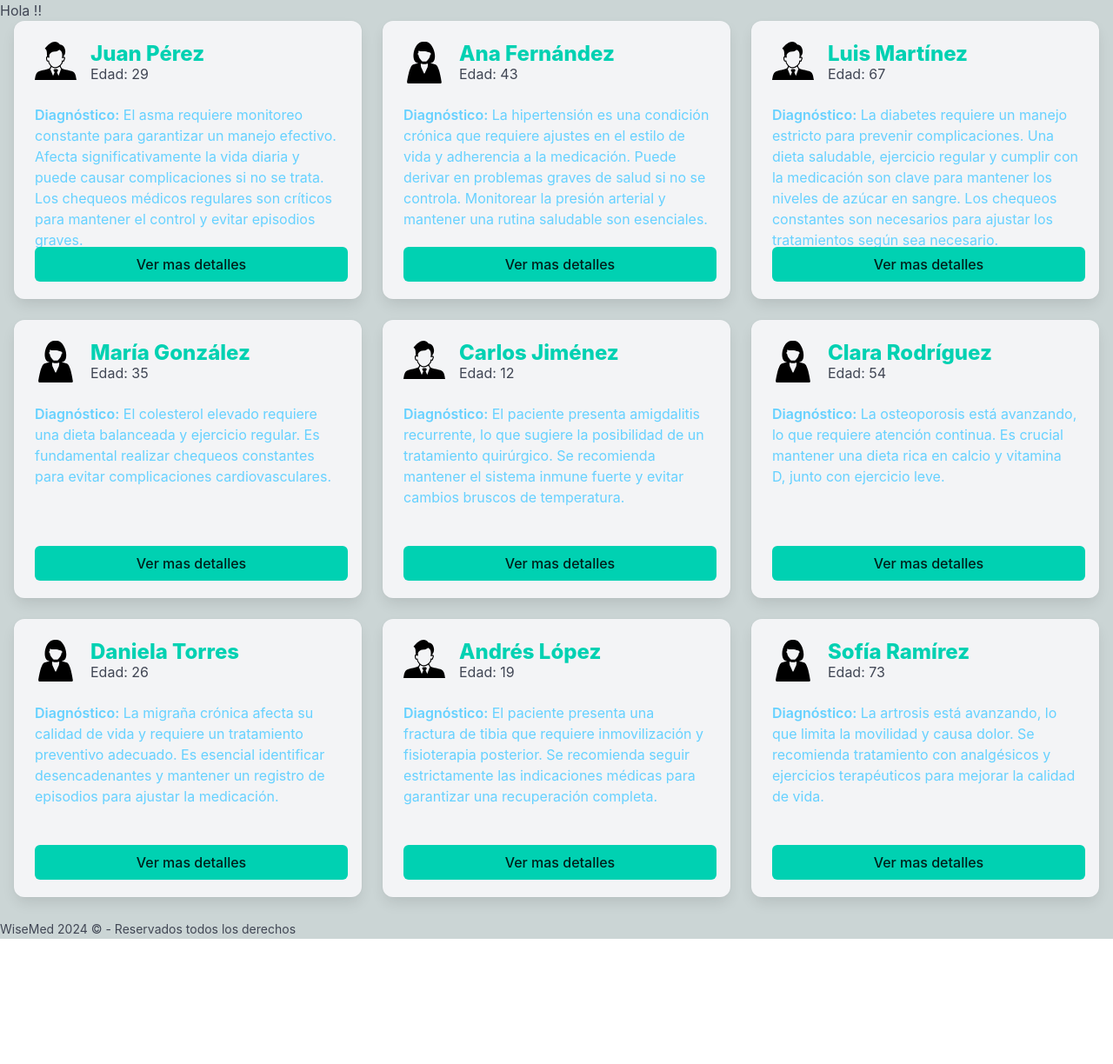
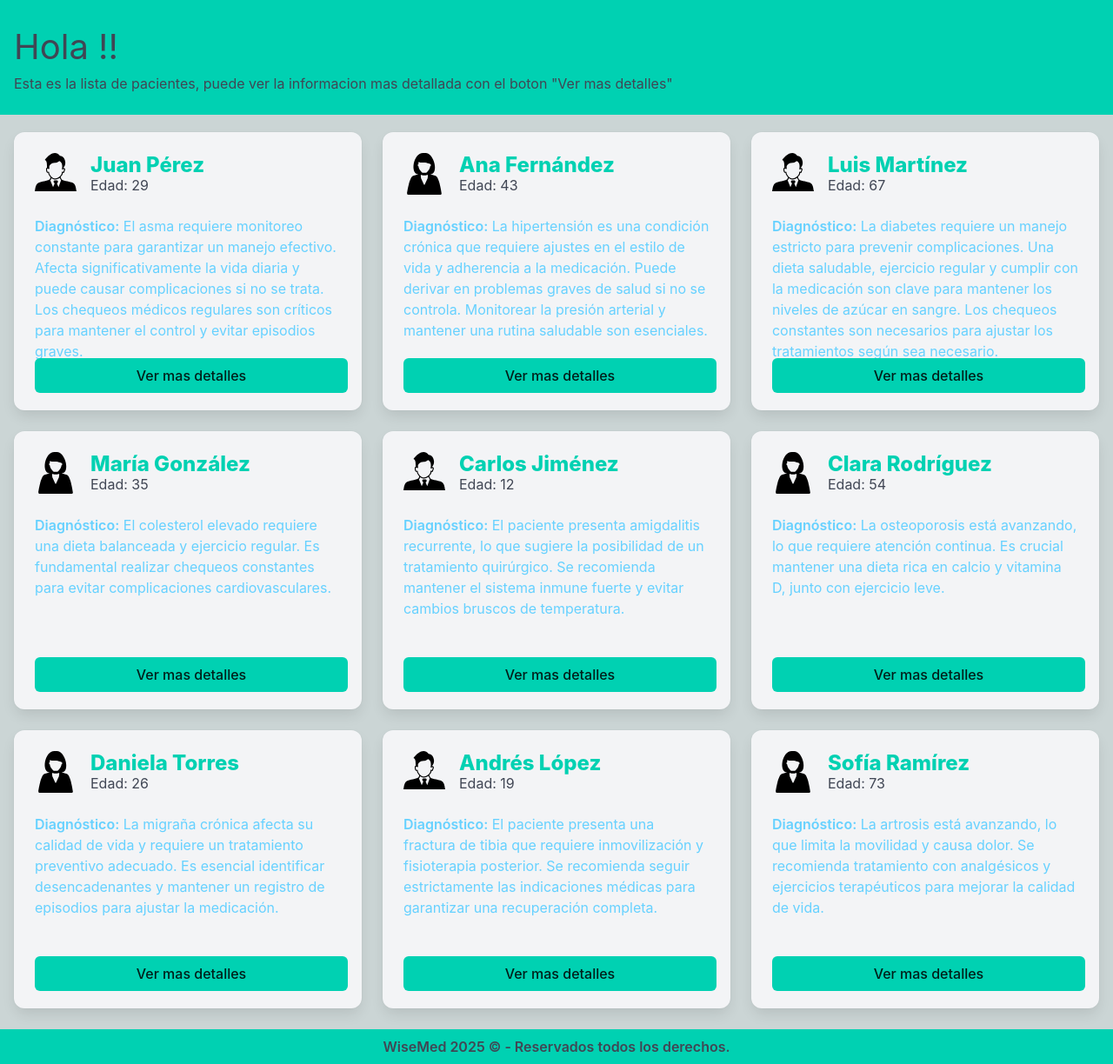
Before and after one commit to jprietor13/wisemed-challenge, a React (Vite) app: page / in a window 1280 px wide. Shown: the whole page at 87% size. Before the commit the page ends 1080 px from the top, so only its background shows below. Built offline with nearby package versions, Linux system fonts and the light colour scheme.

Commit message:
style: add styles in header and footer

```diff
--- a/src/components/layout/landing/Footer.tsx
+++ b/src/components/layout/landing/Footer.tsx
@@ -1,9 +1,9 @@
-import React from "react";
-
 export const Footer = () => {
   return (
-    <div>
-      <small>WiseMed 2024 &copy; - Reservados todos los derechos</small>
+    <div className="footer-content">
+      <p className="has-text-centered has-text-weight-semibold pt-2 pb-2">
+        WiseMed 2025 &copy; - Reservados todos los derechos.
+      </p>
     </div>
   );
 };
--- a/src/components/layout/landing/Header.tsx
+++ b/src/components/layout/landing/Header.tsx
@@ -1,7 +1,11 @@
 export const Header = () => {
   return (
-    <div>
-      <h1>Hola !!</h1>
+    <div className="header-content pt-5 pb-5">
+      <span className="is-size-2 pl-4">Hola !!</span>
+      <p className="is-size-6 pl-4">
+        Esta es la lista de pacientes, puede ver la informacion mas detallada
+        con el boton "Ver mas detalles"
+      </p>
     </div>
   );
 };
--- a/src/components/layout/landing/ListPatients.tsx
+++ b/src/components/layout/landing/ListPatients.tsx
@@ -11,7 +11,7 @@ export const ListPatients = () => {
   const [open, setOpen] = useState(false);
 
   return (
-    <div className="columns is-multiline mx-1">
+    <div className="columns is-multiline mx-1 mt-2">
       {patients &&
         patients.map((patient) => (
           <div className="column is-one-third" key={patient.id}>
--- a/src/styles/main.css
+++ b/src/styles/main.css
@@ -1,5 +1,11 @@
 body {
   background-color: #cbd5d5;
+}
+
+.header-content,
+.footer-content {
+  background-color: #00d1b2;
+  color: #404654;
 }
 
 .card.has-background-light {
@@ -14,6 +20,4 @@ body {
 
 .modal {
   --bulma-modal-card-head-background-color: #00d1b2;
-  /* --bulma-modal-card-body-background-color: red;
-  --bulma-modal-card-foot-background-color: red; */
 }
```
